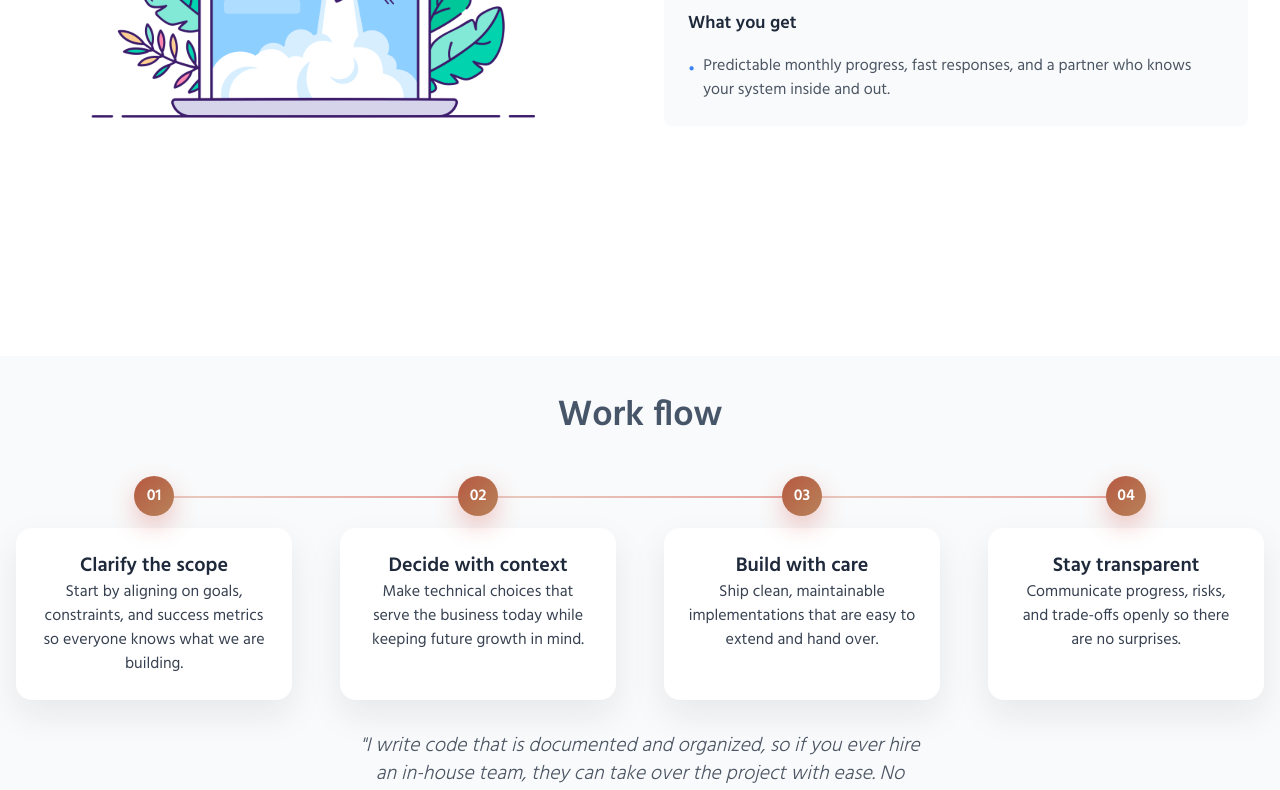
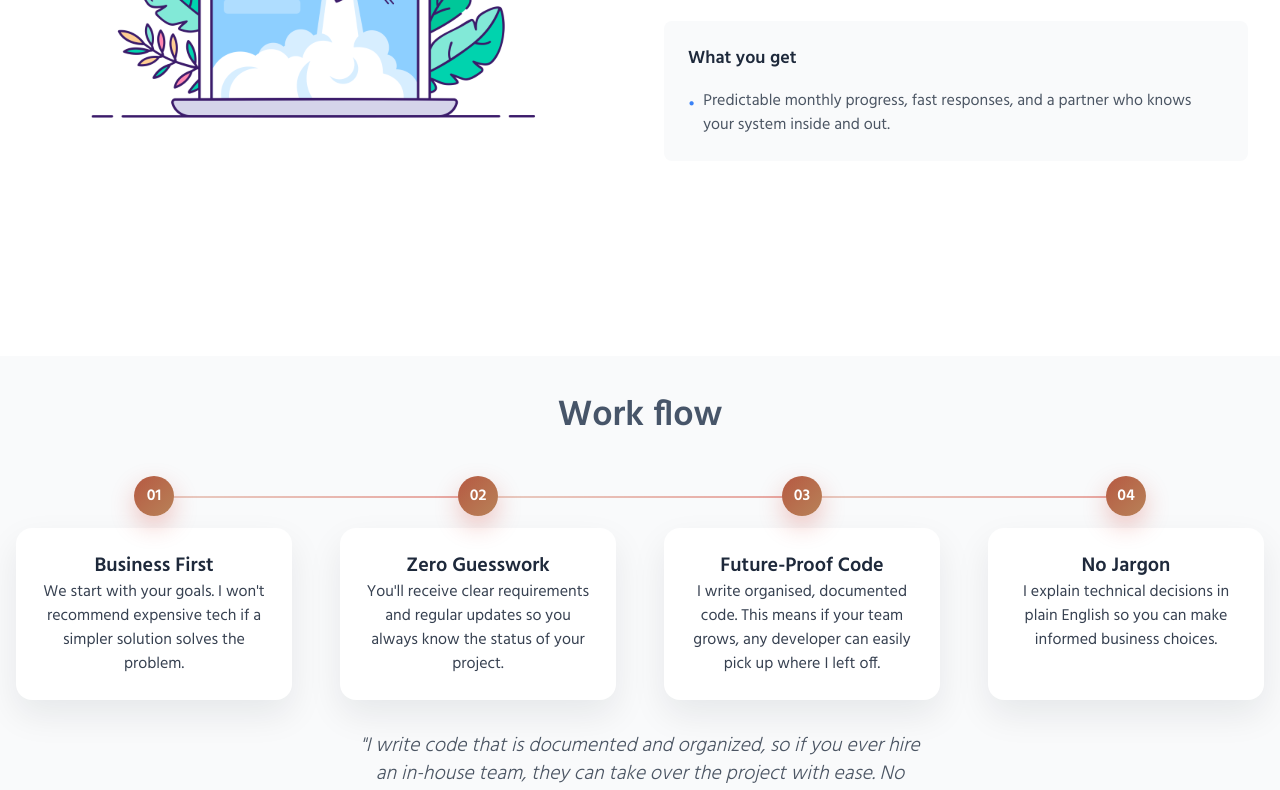
Before and after one commit to NelakaWith/portfolio, a Vue app: page /services in a window 1280 px wide. Shown: the part 2660-3450 px from the top of the page. Built offline with nearby package versions, Linux system fonts and the light colour scheme.

Commit message:
feat: update CompanyServices alignment and enhance CompanyWhoAmI messaging for clarity and impact

```diff
--- a/src/components/company/CompanyServices.vue
+++ b/src/components/company/CompanyServices.vue
@@ -134,7 +134,7 @@ const services = [
   display: grid;
   grid-template-columns: 1fr 1fr;
   gap: 3rem;
-  align-items: start;
+  align-items: center;
   margin-bottom: 2rem;
 }
 
--- a/src/components/company/CompanyWhoAmI.vue
+++ b/src/components/company/CompanyWhoAmI.vue
@@ -56,7 +56,8 @@
           dashboards, workflow tools, and customer-facing systems used by real
           users. My focus has been on stability, maintainability, and ensuring
           the codebase remains understandable and reliable as requirements
-          change.
+          change.With nearly a decade in the industry, I’ve built everything
+          from high-traffic dashboards to complex internal systems.
         </p>
       </div>
 
@@ -67,10 +68,11 @@
         <h2
           class="text-3xl font-semibold text-slate-600 dark:text-white text-center mb-8"
         >
-          Tech Stack
+          I'm specialised in...
         </h2>
         <p class="text-lg text-gray-700 dark:text-gray-300 text-center">
-          Vue 3 · TypeScript · Node/NestJS · PostgreSQL · REST APIs
+          React.js/Next.js · Vue 3 · Javascript · TypeScript ·
+          Node/Express.js/Nest.js · PostgreSQL · REST APIs
         </p>
       </div>
 
@@ -101,24 +103,24 @@ import CompanyContact from "./CompanyContact.vue";
 
 const workflowSteps = [
   {
-    title: "Clarify the scope",
+    title: "Business First",
     description:
-      "Start by aligning on goals, constraints, and success metrics so everyone knows what we are building.",
+      "We start with your goals. I won't recommend expensive tech if a simpler solution solves the problem.",
   },
   {
-    title: "Decide with context",
+    title: "Zero Guesswork",
     description:
-      "Make technical choices that serve the business today while keeping future growth in mind.",
+      "You'll receive clear requirements and regular updates so you always know the status of your project.",
   },
   {
-    title: "Build with care",
+    title: "Future-Proof Code",
     description:
-      "Ship clean, maintainable implementations that are easy to extend and hand over.",
+      "I write organised, documented code. This means if your team grows, any developer can easily pick up where I left off.",
   },
   {
-    title: "Stay transparent",
+    title: "No Jargon",
     description:
-      "Communicate progress, risks, and trade-offs openly so there are no surprises.",
+      "I explain technical decisions in plain English so you can make informed business choices.",
   },
 ];
 </script>
```
